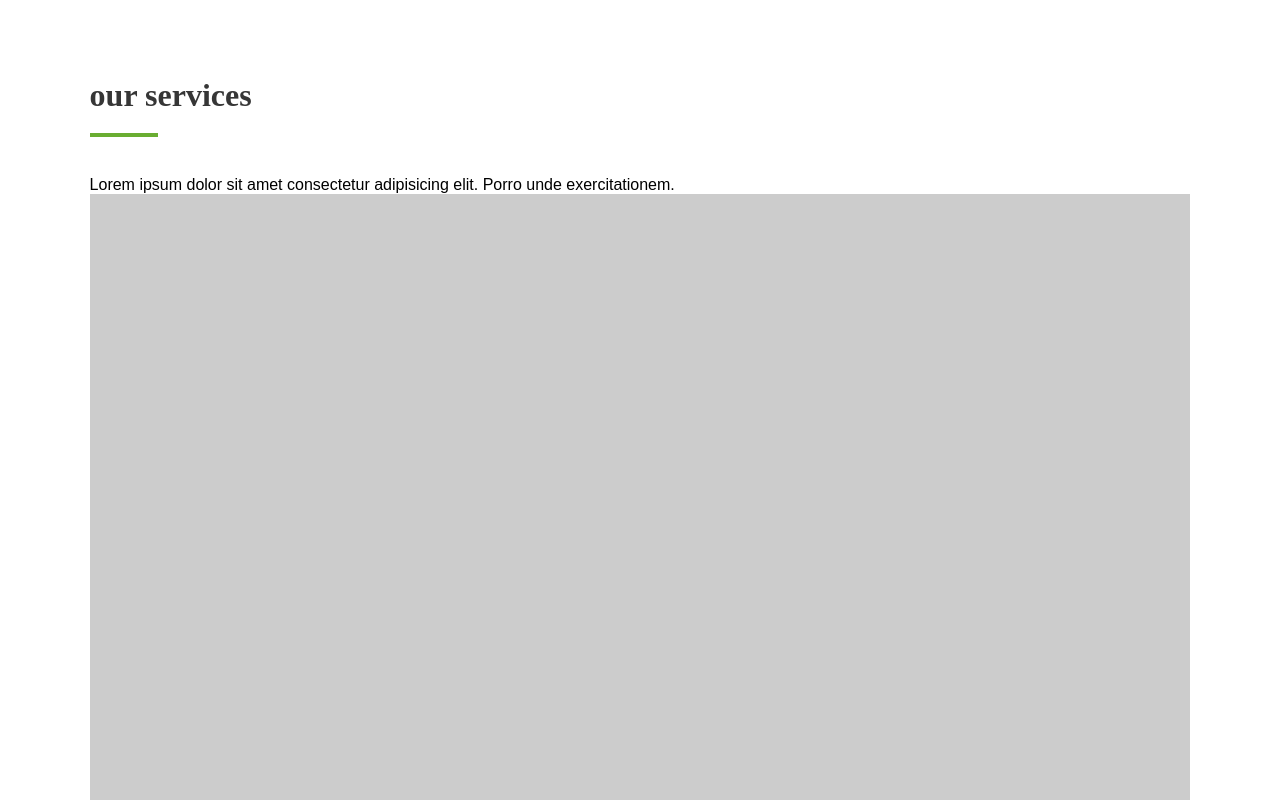
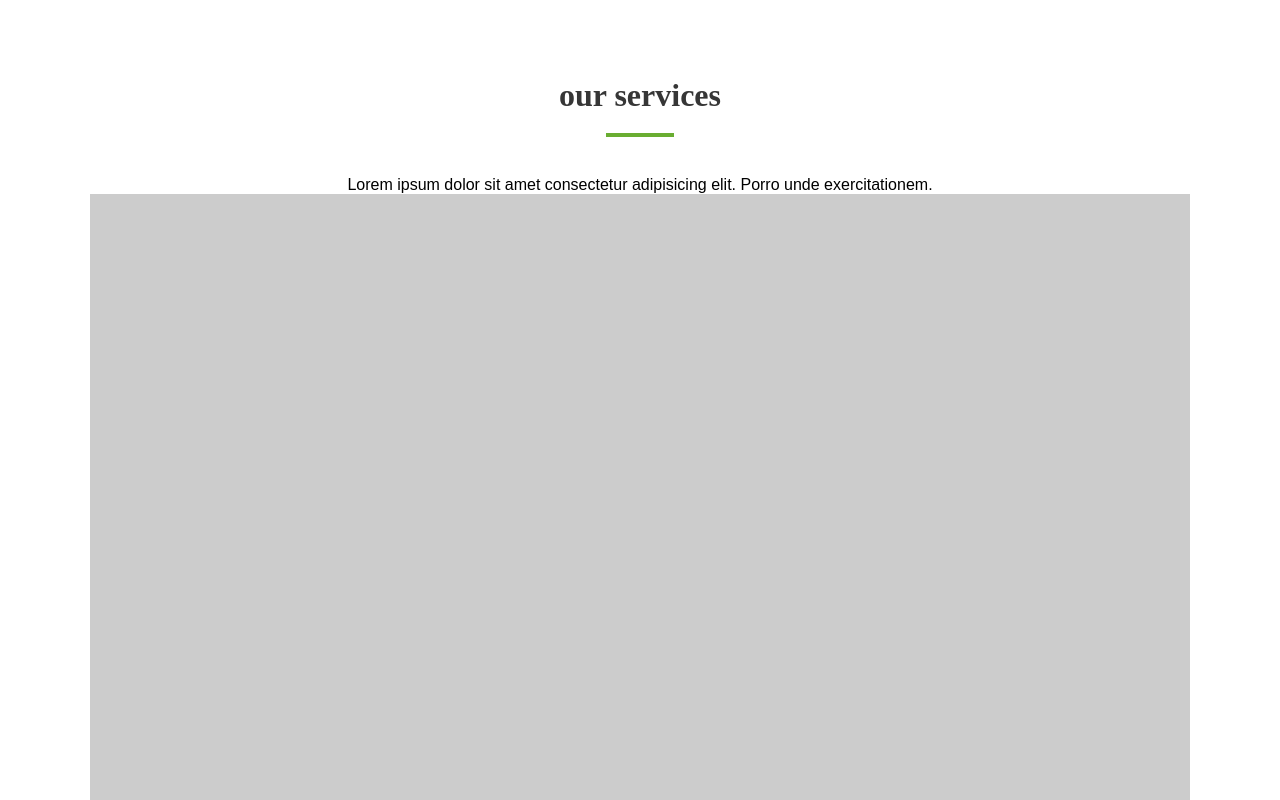
Before and after one commit to lihereshma/landscaper, a plain HTML site: page index.html in a window 1280 px wide. Shown: the part 1360-2160 px from the top of the page. Drawn offline with nearby package versions, Linux system fonts and the light colour scheme; placeholder pictures from the web are drawn by us.

Commit message:
gallery section styling started

```diff
--- a/assets/css/style.css
+++ b/assets/css/style.css
@@ -255,18 +255,46 @@ h3 {
 .about-images li{
   width: 40%;
 }
-/*=================================
-  about section styling ends here
-=================================*/
+
 .about h4 {
   font: bold 20px 'sans-serif';
   text-transform: capitalize;
 }
+/*=================================
+  about section styling ends here
+=================================*/
+
+/*=================================
+  services section styling starts here
+=================================*/
+.services {
+  text-align: center;
+}
+
+.services span {
+  display: block;
+}
+
+.services .line {
+  display: inline-block;
+}
+
+/*=================================
+  services section styling ends here
+=================================*/
+/*=================================
+  gallery section styling starts here
+=================================*/
 
 
 
 
 
+
+
+/*=================================
+  gallery section styling ends here
+=================================*/
 
 
 
```
